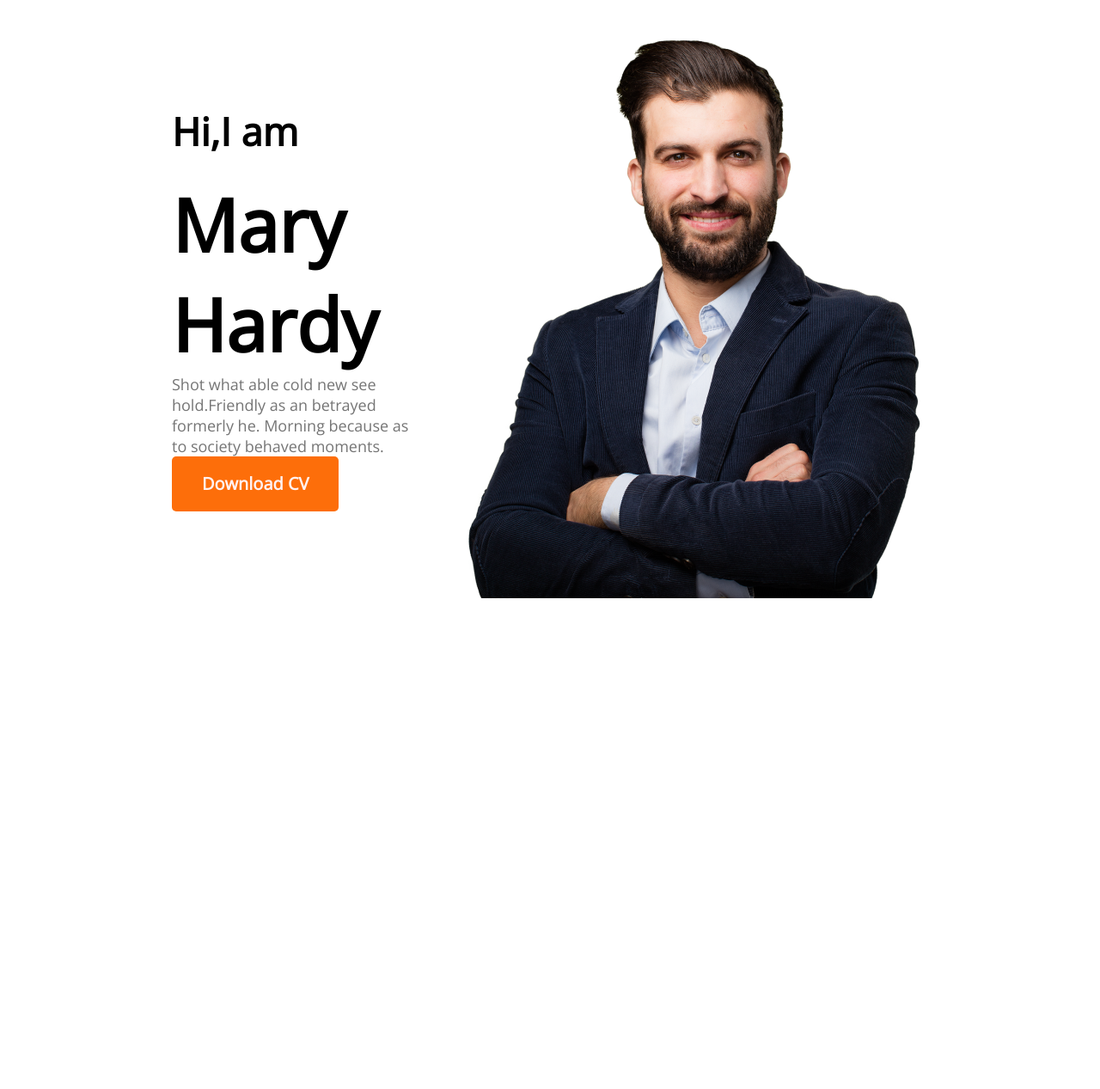
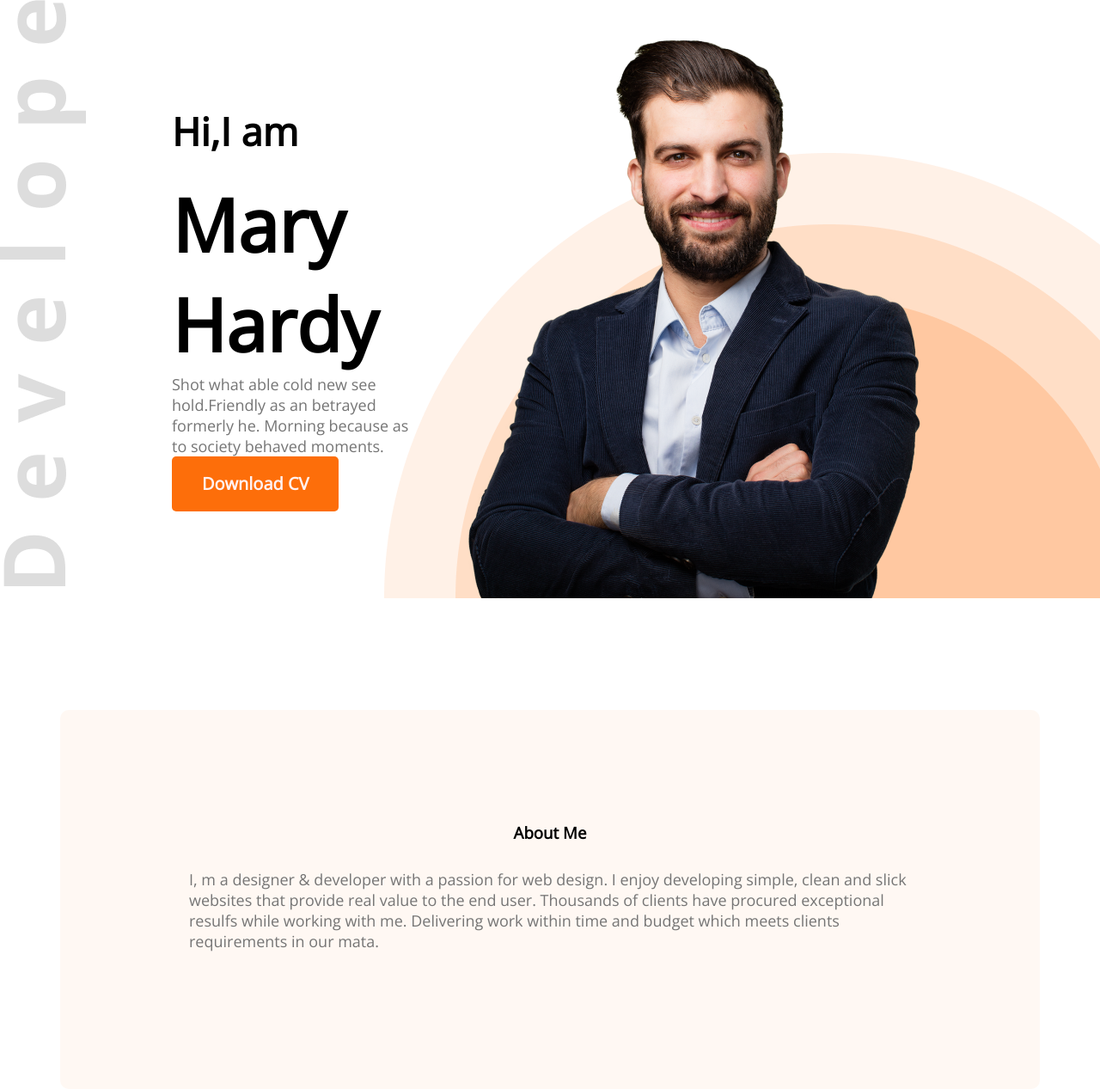
Before and after one commit to AtoshiAC/new-task, a plain HTML site: page index.html in a window 1280 px wide. Shown: the part 144-1411 px from the top of the page at 86% size. Before the commit the page ends 840 px from the top, so only its background shows below. Drawn offline with nearby package versions, Linux system fonts and the light colour scheme.

Commit message:
add background

```diff
--- a/index.html
+++ b/index.html
@@ -9,7 +9,7 @@
     <link rel="preconnect" href="https://fonts.googleapis.com"><link rel="preconnect" href="https://fonts.gstatic.com" crossorigin><link href="https://fonts.googleapis.com/css2?family=Open+Sans&display=swap" rel="stylesheet">
 </head>
 <body>
-    <header>
+    <header class="header">
         <nav>
             <h2 class="nav-title">Ma<span class="text-primary">r</span>y</h2>
             <ul><li>Portfolio</li>
@@ -29,7 +29,10 @@
         </div>
     </header>
     <main>
-
+<section class="about">
+<h3 class="Section-title">About Me</h3>
+<p class="Section-description">I, m a designer & developer with a passion for web design. I enjoy developing simple, clean and slick websites that provide real value to the end user. Thousands of clients have procured exceptional resulfs while working with me. Delivering work within time and budget which meets clients requirements in our mata.</p>
+</section>
     </main>
     <footer></footer>
 </body>
--- a/style.css
+++ b/style.css
@@ -13,6 +13,13 @@
     border-radius: 5px;
     background: #FD6E0A;
 }
+.header{
+    background: #FFFFFF;
+    background-image: url('images/header_bg.png'),url('images/developer.png');
+    background-repeat: no-repeat;
+    background-position: bottom right,left;
+}
+
 /*header and navigation*/
 nav{
     display: flex;
@@ -54,3 +61,24 @@ nav ul{
     color: #757575;
     font-size: 18px;
 }
+/*main section*/
+main{
+    max-width: 1140px;
+    margin: 0 auto;
+}
+/*about section style*/
+.about{
+ margin-top: 130px;
+background: #FFF8F3;
+border-radius: 10px;
+padding: 130px 150px;
+}
+.Section-title{
+text-align: center;
+margin-bottom: 30px;
+}
+.Section-description{
+color: #757575;
+font-size: 18px;
+margin-bottom: 30px;
+}
```
Also changed, not shown: images/developer.png (renamed from developer.png), images/header_bg.png (renamed from header_bg.png).
